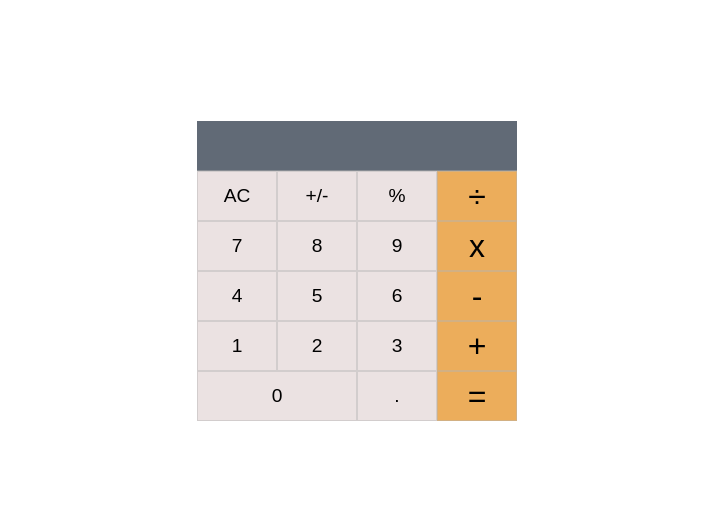
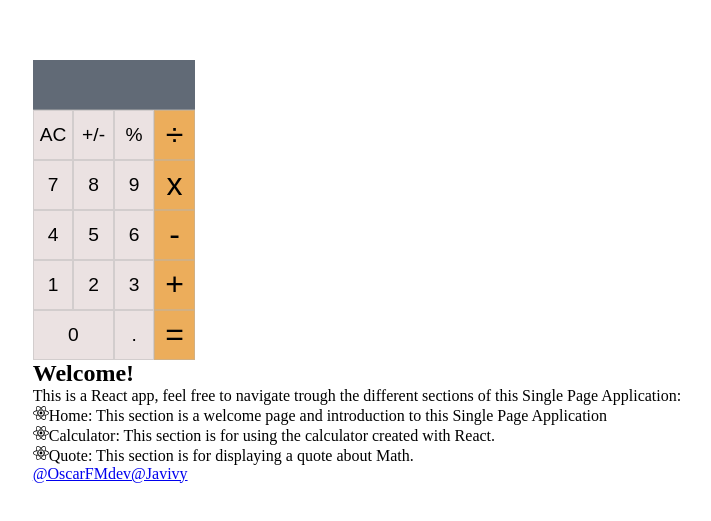
Before and after one commit to ivanmvh/math-magicians-ivanmvh, a React (Create React App) app: page / in a window 1280 px wide. Shown: the part 129-650 px from the top of the page, without its empty margins (283-994 px from the left). Built offline with nearby package versions, Linux system fonts and the light colour scheme; the HTML template or start-up script is replaced by a standard one.

Commit message:
Instal React-router libraries and Home page
### Instal React-router libraries
- react-external-link,
- react-icons
- react-router-dom

```diff
--- a/package.json
+++ b/package.json
@@ -9,6 +9,9 @@
     "big.js": "^6.2.1",
     "react": "^18.2.0",
     "react-dom": "^18.2.0",
+    "react-external-link": "^2.0.1",
+    "react-icons": "^4.7.1",
+    "react-router-dom": "^6.7.0",
     "react-scripts": "5.0.1",
     "web-vitals": "^2.1.4"
   },
--- a/src/App.js
+++ b/src/App.js
@@ -1,5 +1,6 @@
 import React from 'react';
 import Calculator from './components/Calculator';
+import Home from './components/Home';
 
 class App extends React.Component {
   constructor(props) {
@@ -9,7 +10,10 @@ class App extends React.Component {
 
   render() {
     return (
+      <div>
       <Calculator />
+      <Home />
+      </div>
     );
   }
 }
--- /dev/null
+++ b/src/components/Home.js
@@ -0,0 +1,39 @@
+import { FaReact } from 'react-icons/fa';
+
+const Home = () => (
+  <>
+    <section className="home">
+
+      <h2>Welcome!</h2>
+      <p>
+        This is a React app, feel free to navigate trough
+        the different sections of this Single Page Application:
+      </p>
+      <p>
+        <FaReact />
+        <span>Home:</span>
+        {' '}
+        This section is a welcome page and introduction to this Single Page Application
+      </p>
+      <p>
+        <FaReact />
+        <span>Calculator:</span>
+        {' '}
+        This section is for using the calculator created with React.
+      </p>
+      <p>
+        <FaReact />
+        <span>Quote:</span>
+        {' '}
+        This section is for displaying a quote about Math.
+      </p>
+    </section>
+    <div className="code-authors">
+      <a className="code-author" href="https://linkedin.com/in/OscarFMdev">@OscarFMdev</a>
+      <a className="code-author" href="https://www.linkedin.com/in/javier-alejandro-vargas-ortega">@Javivy</a>
+    </div>
+
+  </>
+);
+
+export default Home;
```
Also changed, not shown: 1 other file (tests, documents, lock files or other folders).
